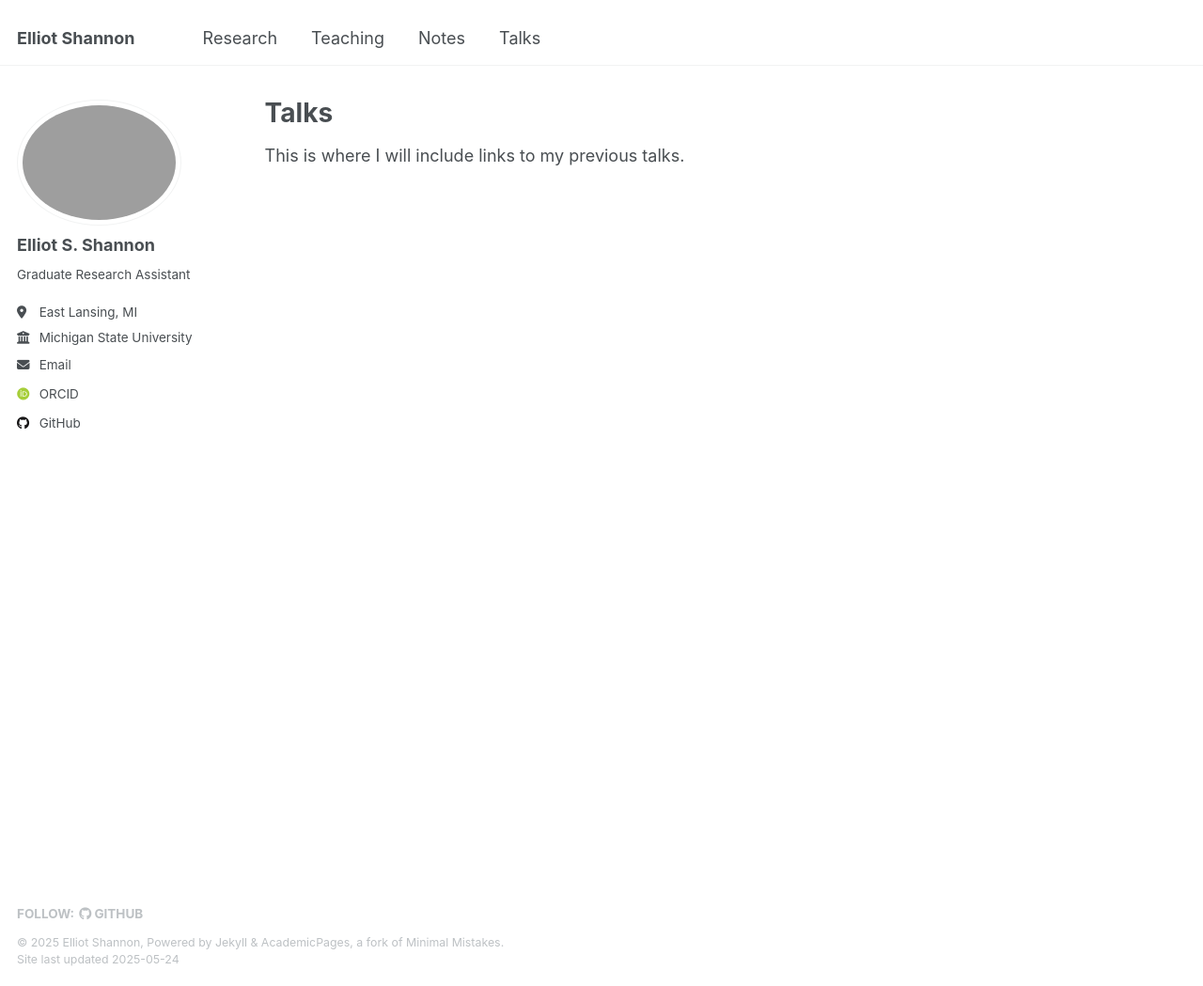
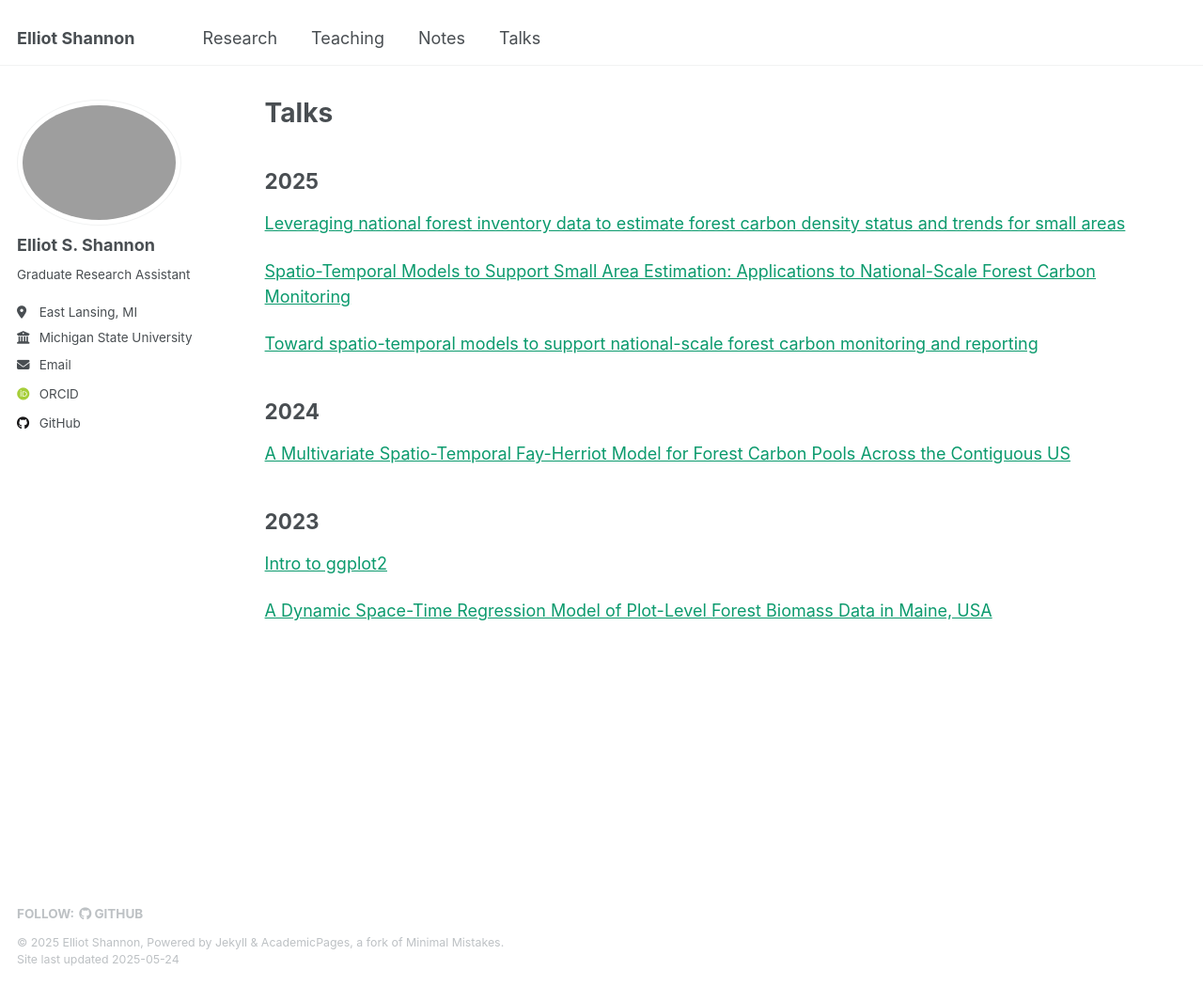
Before and after one commit to elliotshannon/elliotshannon.github.io, a Jekyll site: the page built from _pages/talks.md, in a window 1280 px wide and 1049 px high. Shown: the whole window at 94% size. Built offline with Jekyll 4.4.1, drawn with Linux system fonts in a browser that asks for light colours; some web fonts are replaced.

Commit message:
Added slides to Talks page

```diff
--- a/_pages/talks.md
+++ b/_pages/talks.md
@@ -7,4 +7,20 @@ author_profile: true
 
 {% include base_path %}
 
-This is where I will include links to my previous talks.
+## 2025
+
+[Leveraging national forest inventory data to estimate forest carbon density status and trends for small areas](http://elliotshannon.github.io/files/WNAR_2025.pdf)
+
+[Spatio-Temporal Models to Support Small Area Estimation: Applications to National-Scale Forest Carbon Monitoring](http://elliotshannon.github.io/files/UM_ESMSS_2025.pdf)
+
+[Toward spatio-temporal models to support national-scale forest carbon monitoring and reporting](http://elliotshannon.github.io/files/MSU_STT_2025.pdf)
+
+## 2024
+
+[A Multivariate Spatio-Temporal Fay-Herriot Model for Forest Carbon Pools Across the Contiguous US](http://elliotshannon.github.io/files/JSM_2024)
+
+## 2023
+
+[Intro to ggplot2](http://elliotshannon.github.io/files/ggplot2.html)
+
+[A Dynamic Space-Time Regression Model of Plot-Level Forest Biomass Data in Maine, USA](http://elliotshannon.github.io/files/JSM_2023.pdf)
```
Also changed, not shown: 5 other files.
